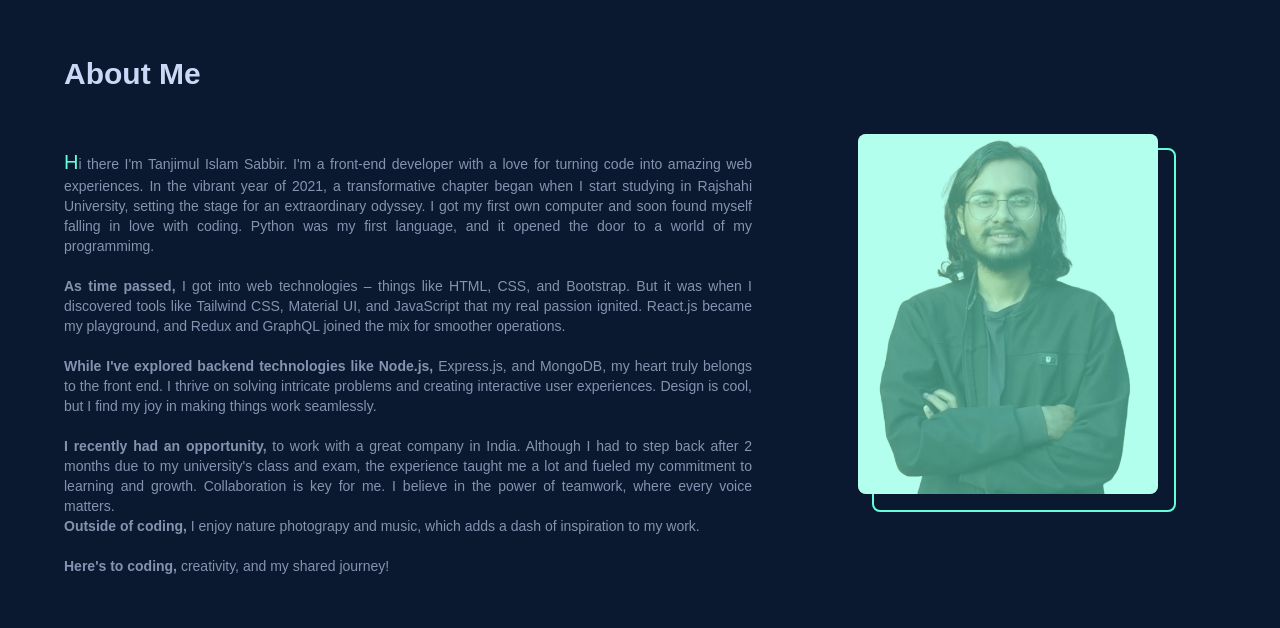
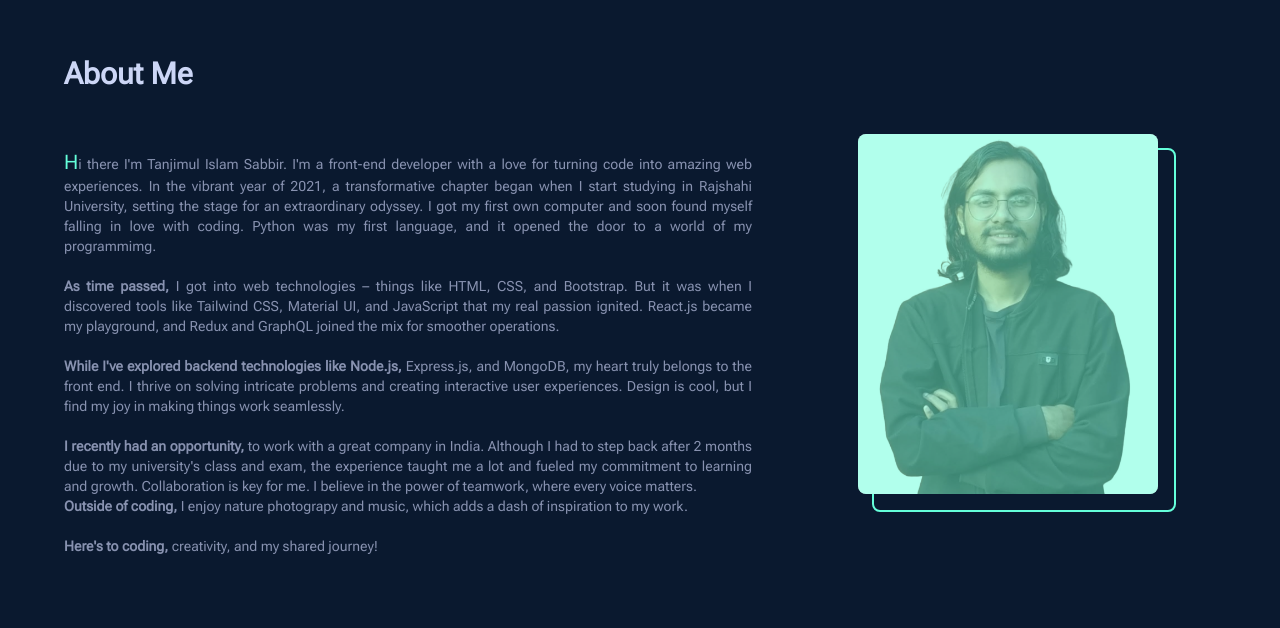
Before and after one commit to TanjimulSabbir/my-portfolio, a React (Vite) app: page / in a window 1280 px wide. Shown: the part 1032-1660 px from the top of the page. Built offline with nearby package versions, Linux system fonts and the light colour scheme.

Commit message:
work-page-on-working

```diff
--- a/src/Components/Pages/About/About.jsx
+++ b/src/Components/Pages/About/About.jsx
@@ -1,7 +1,7 @@
 import TanjimulSabbir from "../../../assets/Photos/About/red-wall-bg-white.png"
 const About = () => {
     return (
-        <div id='about' className='py-24 rubik'>
+        <div id='about' className='py-24 robotoFlex'>
             <h1 className='TitleText font-bold text-[#ccd6f6] mb-14'>About Me<span className="hidden mid-lg:Section-Heading"></span></h1>
 
             <div className="md:flex items-start gap-20 text-custom-TextColor text-sm">
```
